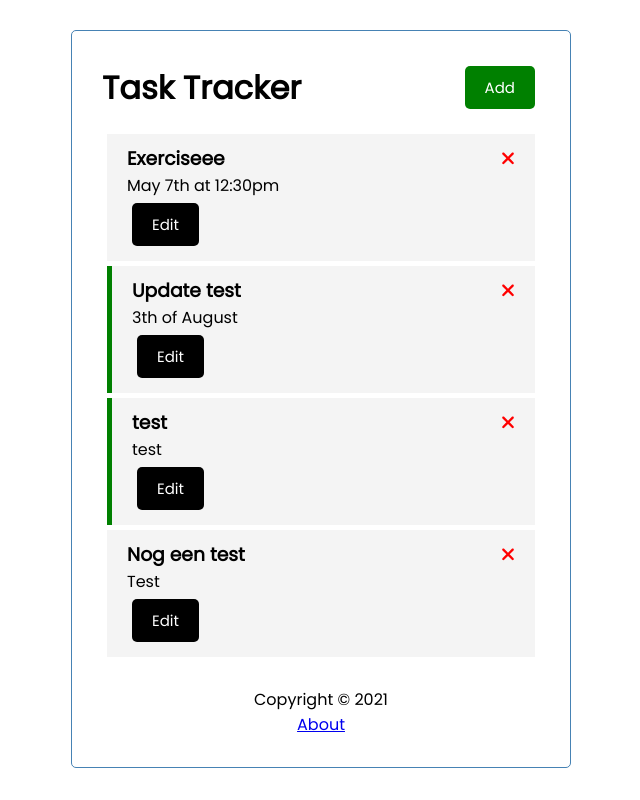
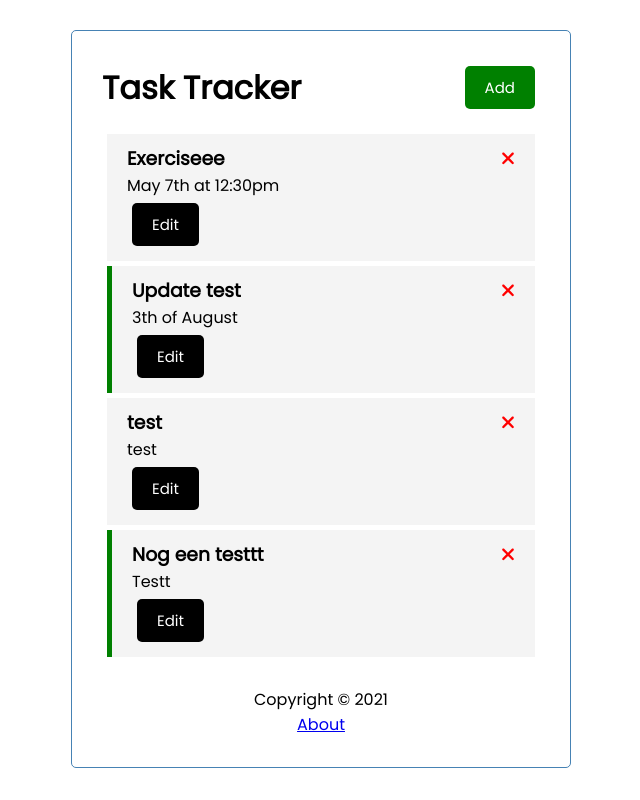
Before and after one commit to JesseVanEvert/Angular_Crash_Course, an Angular app: page / in a window 1280 px wide. Shown: the whole page, without its empty margins (319-959 px from the left). Built offline with nearby package versions, Linux system fonts and the light colour scheme; data requests are answered from the project's data file.

Commit message:
Updating reminder by checkbox works

```diff
--- a/db.json
+++ b/db.json
@@ -16,13 +16,13 @@
       "id": 5,
       "text": "test",
       "day": "test",
-      "reminder": true
+      "reminder": false
     },
     {
       "id": 6,
-      "text": "Nog een test",
-      "day": "Test",
-      "reminder": false
+      "text": "Nog een testtt",
+      "day": "Testt",
+      "reminder": true
     }
   ]
 }
--- a/src/app/components/edit-task/edit-task.component.html
+++ b/src/app/components/edit-task/edit-task.component.html
@@ -11,6 +11,6 @@
     </div>
     <div class="form-control form-control-check">
         <label for="reminder">Set Reminder</label>
-        <input type="checkbox" name="reminder" [(ngModel)]="reminder" id="reminder">
+        <input type="checkbox" name="reminder" [(ngModel)]="reminder" id="reminder" (click)="updateReminder(task)">
     </div>
 </form>
--- a/src/app/components/edit-task/edit-task.component.ts
+++ b/src/app/components/edit-task/edit-task.component.ts
@@ -1,5 +1,6 @@
 import { Component, OnInit, Output, EventEmitter, Input, HostListener } from '@angular/core';
 import { Task } from '../../interfaces/Task';
+import { TaskService } from 'src/app/services/task.service';
 
 
 
@@ -17,7 +18,7 @@ export class EditTaskComponent implements OnInit {
   id: number;
   reminder: boolean = false;
 
-  constructor() {}
+  constructor( private taskService: TaskService ) {}
 
   ngOnInit(): void {
     this.text = this.task.text;
@@ -31,7 +32,7 @@ export class EditTaskComponent implements OnInit {
       id: this.id,
       text: this.text,
       day: this.day,
-      reminder: this.reminder
+      reminder: !this.reminder
     }
 
     this.taskChange.emit(newTask)
@@ -41,6 +42,12 @@ export class EditTaskComponent implements OnInit {
     this.showEditSection = !this.showEditSection;
   }
 
+  updateReminder(task: Task): void {
+    console.log(task)
+    this.changeTask()
+    //this.taskService.updateTask(task, task.id);
+  }
+
   @HostListener('window:keyup', ['$event'])
   keyEvent(event: KeyboardEvent) {
     this.changeTask()
```
